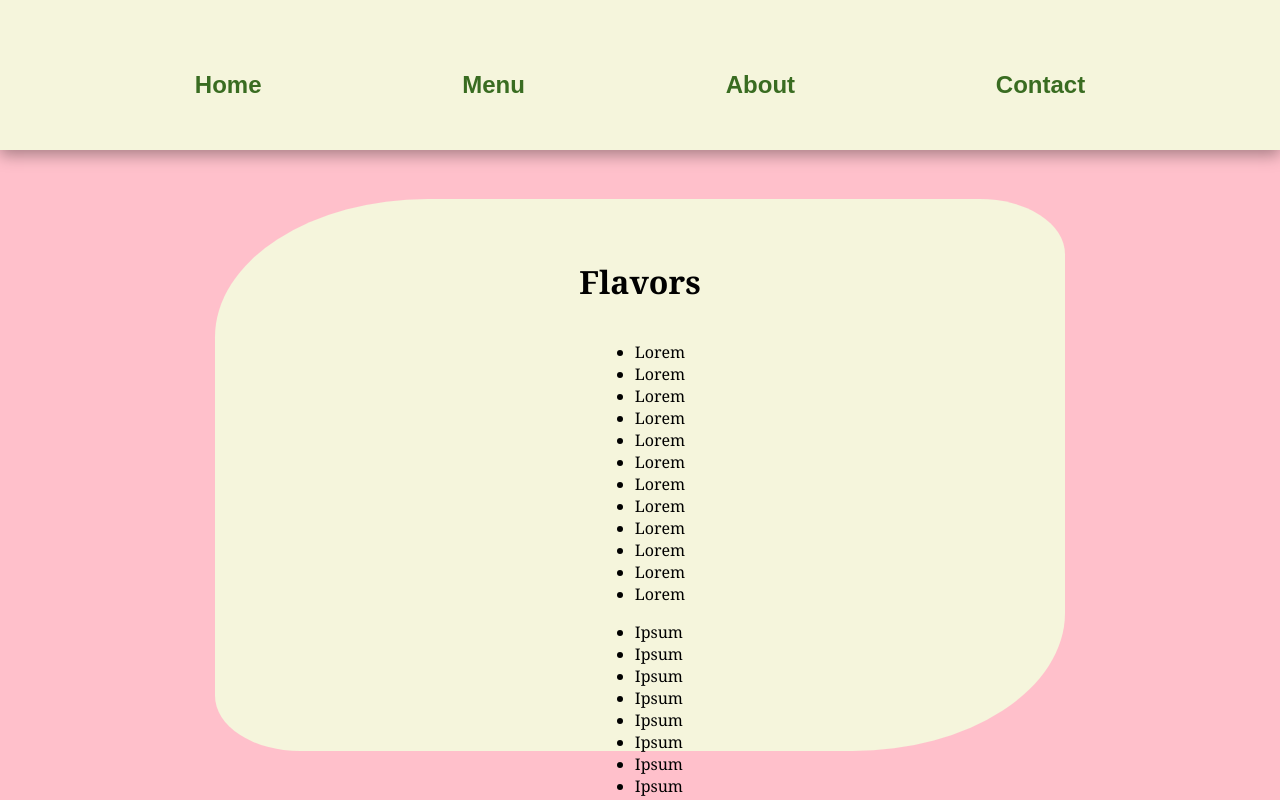
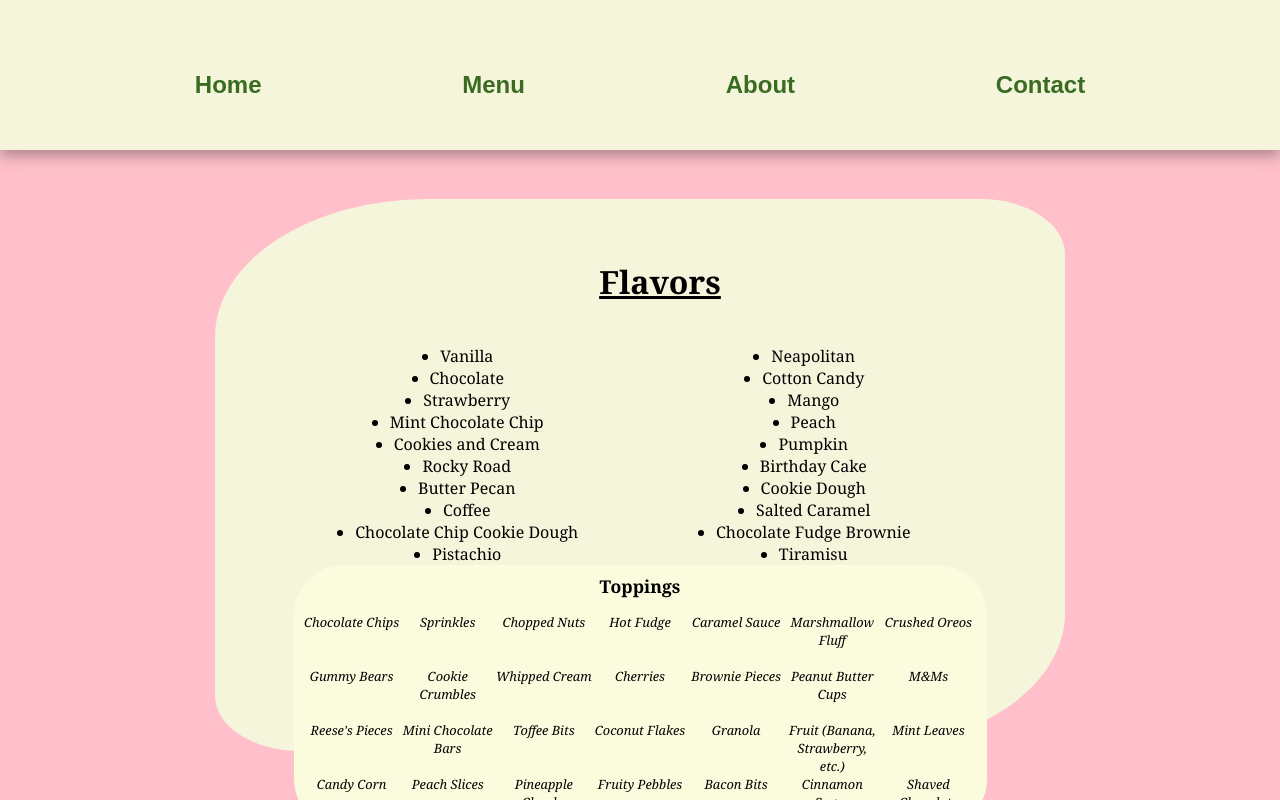
Before and after one commit to ssaigol/restaurant-page, a website built with webpack: page src/template.html in a window 1280 px wide. Both pictures are taken after a click on the button "Menu". Shown: the top 800 px of the page. Built offline with nearby package versions, Linux system fonts and the light colour scheme.

Commit message:
Menu page complete

```diff
--- a/src/index.js
+++ b/src/index.js
@@ -1,22 +1,23 @@
 import "./styles.css";
 import {renderHomepage} from "./homepage";
+import {renderMenuPage} from "./menupage";
+
+const card = document.getElementById("content-card");
+window.addEventListener("load", renderHomepage);
 
 const homeButton = document.getElementById("nav-home");
-const card = document.getElementById("content-card");
 homeButton.addEventListener("click", () => {
-    if (checkCurrentPage()) {
+        card.classList.remove("home-page", "menu-page", "about-page", "contact-page");
         clearCard();
         renderHomepage();
-    };
+        });
 
-})
-
-
-const checkCurrentPage = () => {
-    if (!card.classList.contains("home-page") && !card.classList.contains("menu-page") && !card.classList.contains("about-page") && !card.classList.contains("contact-page")) {
-        return true;
-    } else return false;
-};
+const menuButton = document.getElementById("nav-menu");
+menuButton.addEventListener("click", () => {
+    card.classList.remove("home-page", "menu-page", "about-page", "contact-page");
+    clearCard();
+    renderMenuPage();
+    });
 
 const clearCard = () => {
     while (card.firstChild) {
--- a/src/menupage.css
+++ b/src/menupage.css
@@ -0,0 +1,69 @@
+/* Menu Styling */
+.menu-page > h1 {
+    padding-left: 40px;
+    text-decoration: underline;
+}
+
+.menu-page #container {
+    display: grid;
+    width: 90%;
+    height: 80%;
+    margin-top: 20px;
+    grid-template-columns: 1fr 1fr;
+    grid-template-rows: 2fr 1fr;
+    grid-template-areas:
+        "flavors-left flavors-right"
+        "toppings toppings";
+}
+
+.menu-page #flavors-left {
+    grid-area: flavors-left;
+}
+
+.menu-page #flavors-right {
+    grid-area: flavors-right;
+}
+
+.menu-page #flavors-left > ul, .menu-page #flavors-right > ul {
+    display: flex;
+    flex-direction: column;
+    justify-content: space-evenly;
+    align-items: center;
+    height: 100%;
+    padding: 0px 50px;
+    margin: 0;
+}
+
+.menu-page #toppings {
+    display: flex;
+    flex-direction: column;
+    justify-content: start;
+    align-items: center;
+    background-color: rgb(251, 251, 222);
+    border-top-left-radius: 50px;
+    border-top-right-radius: 50px;
+    border-bottom-left-radius: 50px;
+    border-bottom-right-radius: 50px;
+    padding: 0px 10px;
+    grid-area: toppings;
+}
+
+.menu-page #toppings > p {
+    font-size: 1.1rem;
+    font-weight: 600;
+    height: 1.1rem;
+    margin: 0.6rem 0 1.3rem;
+
+}
+
+.menu-page #toppings-content {
+    display: grid;
+    grid-template-columns: repeat(7, 1fr);
+    grid-template-rows: repeat(4, 1fr);
+    width: 100%;
+    height: calc(100% - 1.1rem);
+    text-align: center;
+    font-size: 0.8rem;
+    font-style: italic;
+
+}
--- a/src/menupage.js
+++ b/src/menupage.js
@@ -0,0 +1,111 @@
+import "./menupage.css";
+
+export const renderMenuPage = function () {
+    const flavors = [
+        "Vanilla",
+        "Chocolate",
+        "Strawberry",
+        "Mint Chocolate Chip",
+        "Cookies and Cream",
+        "Rocky Road",
+        "Butter Pecan",
+        "Coffee",
+        "Chocolate Chip Cookie Dough",
+        "Pistachio",
+        "Neapolitan",
+        "Cotton Candy",
+        "Mango",
+        "Peach",
+        "Pumpkin",
+        "Birthday Cake",
+        "Cookie Dough",
+        "Salted Caramel",
+        "Chocolate Fudge Brownie",
+        "Tiramisu"
+      ];
+
+    const toppingsArr = [
+        "Chocolate Chips",
+        "Sprinkles",
+        "Chopped Nuts",
+        "Hot Fudge",
+        "Caramel Sauce",
+        "Marshmallow Fluff",
+        "Crushed Oreos",
+        "Gummy Bears",
+        "Cookie Crumbles",
+        "Whipped Cream",
+        "Cherries",
+        "Brownie Pieces",
+        "Peanut Butter Cups",
+        "M&Ms",
+        "Reese's Pieces",
+        "Mini Chocolate Bars",
+        "Toffee Bits",
+        "Coconut Flakes",
+        "Granola",
+        "Fruit (Banana, Strawberry, etc.)",
+        "Mint Leaves",
+        "Candy Corn",
+        "Peach Slices",
+        "Pineapple Chunks",
+        "Fruity Pebbles",
+        "Bacon Bits",
+        "Cinnamon Sugar",
+        "Shaved Chocolate"
+      ];
+    //Query content card and add class for menu page
+    const contentCard = document.getElementById("content-card");
+    contentCard.classList.add("menu-page");
+    contentCard.style.visibility = "visible";
+    //Create header text
+    const headerText = document.createElement("h1");
+    headerText.textContent = "Flavors";
+    //Create container div
+    const container = document.createElement("div");
+    container.id = "container";
+    //Create left column div
+    const flavorsLeft = document.createElement("div");
+    flavorsLeft.id = "flavors-left";
+    //Create left list
+    const leftList = document.createElement("ul");
+    for (let i = 0; i < 10; i++) {
+        const flavor = document.createElement("li");
+        flavor.textContent = flavors[i];
+        leftList.append(flavor);
+    };
+    //Append left ul list to left container div
+    flavorsLeft.append(leftList);
+    //Create right column flavors div
+    const flavorsRight = document.createElement("div");
+    flavorsRight.id = "flavors-right";
+    //Create right flavors list
+    const rightList = document.createElement("ul");
+    for (let i = 10; i < 20; i++) {
+        const flavor = document.createElement("li");
+        flavor.textContent = flavors[i];
+        rightList.append(flavor);
+    }
+    //Append right ul list to right container div
+    flavorsRight.append(rightList);
+    //Create toppings div
+    const toppings = document.createElement("div");
+    toppings.id = "toppings";
+    //Create toppings header
+    const toppingsHeader = document.createElement("p");
+    toppingsHeader.textContent = "Toppings";
+    //Create toppings content
+    const toppingsContent = document.createElement("div");
+    toppingsContent.id = "toppings-content";
+    for (let i = 0; i < 28; i++) {
+        const topping = document.createElement("div");
+        topping.textContent = toppingsArr[i];
+        toppingsContent.append(topping);
+    };
+    //Append toppings header and toppings content to toppings
+    toppings.append(toppingsHeader, toppingsContent);
+    //Append left list, right list, and toppings to container div
+    container.append(flavorsLeft, flavorsRight, toppings);
+    //Append header & container to content card
+    contentCard.append(headerText, container);
+}
--- a/src/template.html
+++ b/src/template.html
@@ -16,7 +16,7 @@
     </header>
     <div id="content">
         <div id="content-card">
-            <h1>Flavors</h1>
+            <!-- <h1>Flavors</h1>
             <div id="container">
                 <div id="flavors-left">
                     <ul>
@@ -82,7 +82,7 @@
 
                     </div>
 
-                </div>
+                </div> -->
 
 
             </div>
```
Also changed, not shown: src/styles.css (+0 -70 lines).
